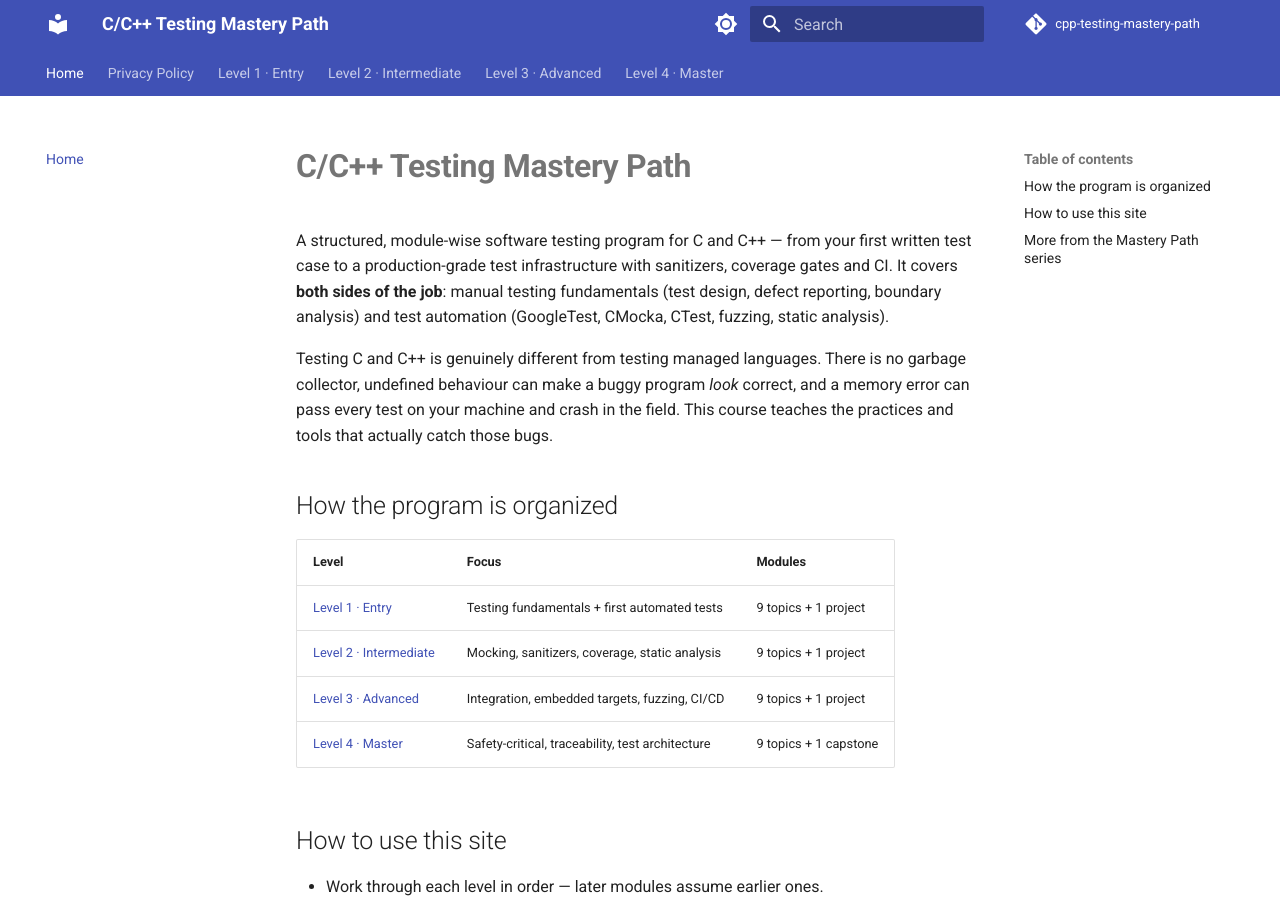
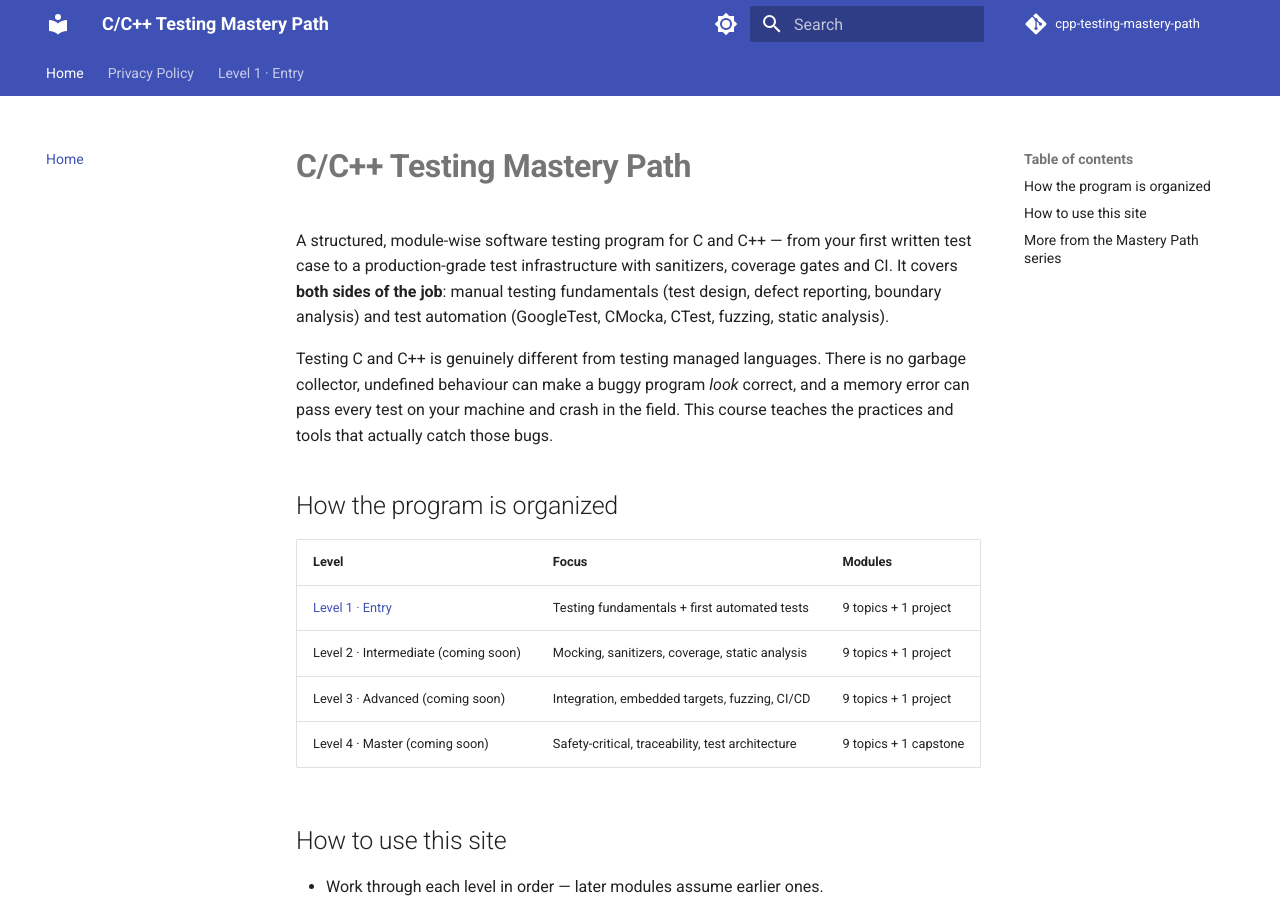
Before and after one commit to SIGILIPELLI/cpp-testing-mastery-path, an MkDocs documentation site: the page built from docs/index.md, in a window 1280 px wide and 900 px high. Built offline with MkDocs 1.6.1 and Material for MkDocs 9.7.7, drawn with Linux system fonts in a browser that asks for light colours; comment, search, counter and statistics services are not loaded; part of the change alters nothing that is shown.

Commit message:
Hide unfinished levels from crawl surface pending content backfill
AdSense flagged the domain for 'Low value content'. Real lessons are
being written level by level; in the meantime this removes only the
still-unwritten levels from nav/sitemap/homepage (files are untouched)
so the site isn't submitting thin content to Google during the
backfill. Re-running this after a level's content is finished
automatically restores it.

Co-Authored-By: Claude Opus 5 <noreply@anthropic.com>

```diff
--- a/docs/index.md
+++ b/docs/index.md
@@ -22,9 +22,9 @@ those bugs.
 | Level | Focus | Modules |
 |-------|-------|---------|
 | [Level 1 · Entry](level-1/index.md) | Testing fundamentals + first automated tests | 9 topics + 1 project |
-| [Level 2 · Intermediate](level-2/index.md) | Mocking, sanitizers, coverage, static analysis | 9 topics + 1 project |
-| [Level 3 · Advanced](level-3/index.md) | Integration, embedded targets, fuzzing, CI/CD | 9 topics + 1 project |
-| [Level 4 · Master](level-4/index.md) | Safety-critical, traceability, test architecture | 9 topics + 1 capstone |
+| Level 2 · Intermediate (coming soon) | Mocking, sanitizers, coverage, static analysis | 9 topics + 1 project |
+| Level 3 · Advanced (coming soon) | Integration, embedded targets, fuzzing, CI/CD | 9 topics + 1 project |
+| Level 4 · Master (coming soon) | Safety-critical, traceability, test architecture | 9 topics + 1 capstone |
 
 ## How to use this site
 
--- a/mkdocs.yml
+++ b/mkdocs.yml
@@ -62,39 +62,8 @@ nav:
       - "08 · Unit Testing C with Unity/CMocka": level-1/08-unit-testing-c-unity-cmocka.md
       - "09 · Test Builds & Running Suites": level-1/09-test-builds-running-suites.md
       - "10 · Project — Test Plan & GoogleTest Suite": level-1/10-project-test-plan-and-suite.md
-  - "Level 2 · Intermediate":
-      - Overview: level-2/index.md
-      - "01 · GoogleTest Advanced": level-2/01-googletest-advanced.md
-      - "02 · Mocking with GoogleMock": level-2/02-mocking-with-googlemock.md
-      - "03 · Testing C Code with CMocka Advanced": level-2/03-cmocka-advanced.md
-      - "04 · Memory Error Detection": level-2/04-memory-error-detection.md
-      - "05 · Undefined Behavior & UBSan": level-2/05-undefined-behavior-ubsan.md
-      - "06 · Code Coverage (gcov/lcov)": level-2/06-code-coverage.md
-      - "07 · Test Doubles for Hardware/OS": level-2/07-test-doubles-hardware-os.md
-      - "08 · CMake/CTest Deep Dive": level-2/08-cmake-ctest-deep-dive.md
-      - "09 · Static Analysis": level-2/09-static-analysis.md
-      - "10 · Project — Instrumented Test Suite": level-2/10-project-instrumented-suite.md
-  - "Level 3 · Advanced":
-      - Overview: level-3/index.md
-      - "01 · Integration Testing Strategies": level-3/01-integration-testing-strategies.md
-      - "02 · Embedded Target Testing": level-3/02-embedded-target-testing.md
-      - "03 · Hardware-in-the-Loop Basics": level-3/03-hardware-in-the-loop-basics.md
-      - "04 · Fuzz Testing (libFuzzer, AFL)": level-3/04-fuzz-testing.md
-      - "05 · Property-Based Testing": level-3/05-property-based-testing.md
-      - "06 · CI/CD for C/C++ Test Suites": level-3/06-ci-cd-for-test-suites.md
-      - "07 · Performance & Benchmark Testing": level-3/07-performance-benchmark-testing.md
-      - "08 · Concurrency Testing": level-3/08-concurrency-testing.md
-      - "09 · Legacy Code Under Test": level-3/09-legacy-code-under-test.md
-      - "10 · Project — CI Pipeline with Sanitizers": level-3/10-project-ci-pipeline.md
-  - "Level 4 · Master":
-      - Overview: level-4/index.md
-      - "01 · Test Architecture for Large Codebases": level-4/01-test-architecture-large-codebases.md
-      - "02 · Safety-Critical Testing Standards": level-4/02-safety-critical-standards.md
-      - "03 · Requirements-Based Testing & Traceability": level-4/03-requirements-based-testing.md
-      - "04 · Formal Methods & Static Verification": level-4/04-formal-methods-static-verification.md
-      - "05 · Certification Evidence & Reporting": level-4/05-certification-evidence-reporting.md
-      - "06 · Cross-Compilation Test Strategies": level-4/06-cross-compilation-test-strategies.md
-      - "07 · Simulation & Emulation (QEMU)": level-4/07-simulation-emulation-qemu.md
-      - "08 · Quality Gates & Metrics": level-4/08-quality-gates-metrics.md
-      - "09 · Building an In-House Test Framework": level-4/09-in-house-test-framework.md
-      - "10 · Capstone Project": level-4/10-capstone-project.md
+# --- auto-pruned stub levels (see AdSense low-value-content fix) ---
+exclude_docs: |
+  level-2/*.md
+  level-3/*.md
+  level-4/*.md
```
